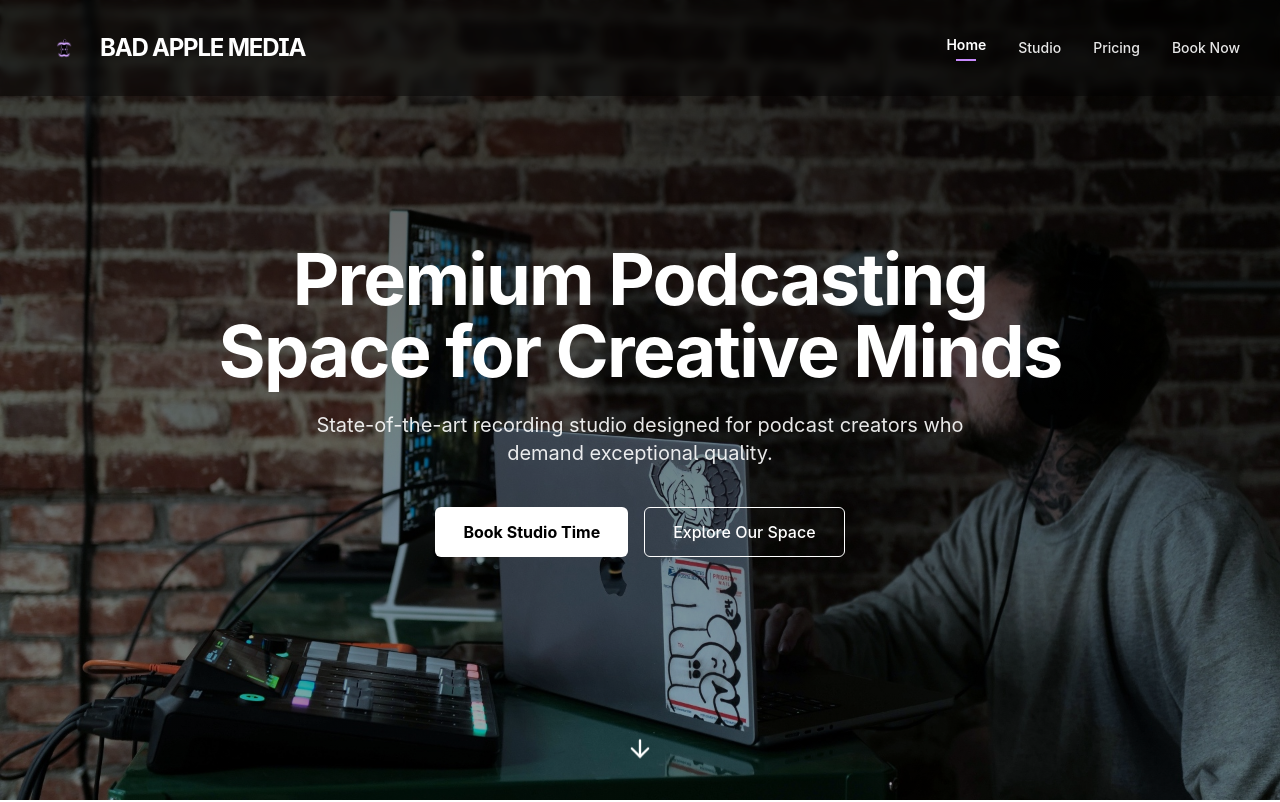
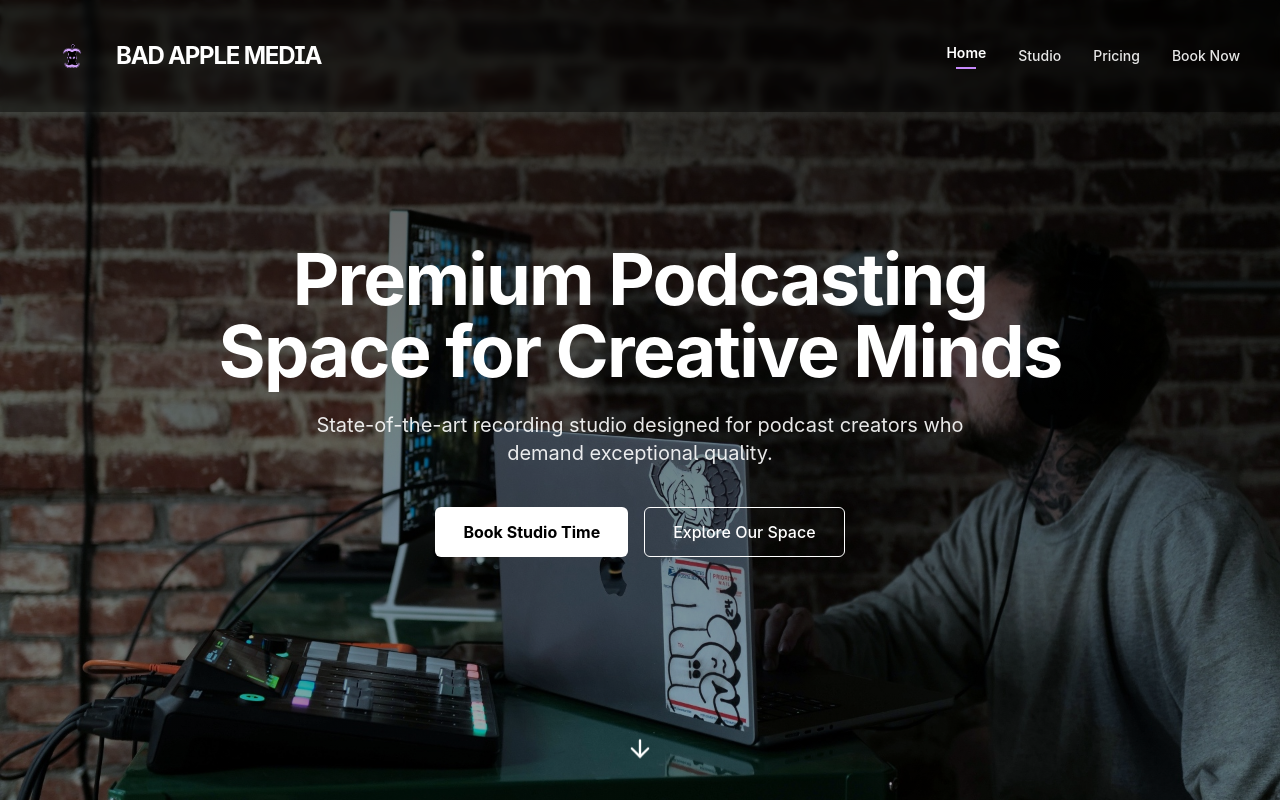
Before and after one commit to calvinbeighle/badapplemediawebsite, a React (Vite) app: page / in a window 1280 px wide. Shown: the top 802 px of the page. Built offline with nearby package versions, Linux system fonts and the light colour scheme.

Commit message:
Increase logo size
Increase the size of the logo to improve visibility.
</prompt>

```diff
--- a/index.html
+++ b/index.html
@@ -8,7 +8,7 @@
     <meta name="description" content="Lovable Generated Project" />
     <meta name="author" content="Lovable" />
     <meta property="og:image" content="/og-image.png" />
-    <link rel="icon" type="image/png" href="/lovable-uploads/fd7998ba-9e01-4cd3-a65c-c9b4f32dc072.png" />
+    <link rel="icon" type="image/png" href="/lovable-uploads/fd7998ba-9e01-4cd3-a65c-c9b4f32dc072.png" sizes="64x64" />
   </head>
 
   <body>
--- a/src/components/Logo.tsx
+++ b/src/components/Logo.tsx
@@ -7,7 +7,7 @@ interface LogoProps {
   showText?: boolean;
 }
 
-const Logo = ({ className, size = 48, showText = true }: LogoProps) => {
+const Logo = ({ className, size = 64, showText = true }: LogoProps) => {
   return (
     <Link to="/" className={`flex items-center gap-3 transition-opacity hover:opacity-80 ${className}`}>
       <img
--- a/src/components/Navbar.tsx
+++ b/src/components/Navbar.tsx
@@ -40,7 +40,7 @@ const Navbar = () => {
       )}
     >
       <div className="max-w-7xl mx-auto flex items-center justify-between">
-        <Logo size={48} />
+        <Logo size={64} />
 
         {/* Desktop Menu */}
         <nav className="hidden md:flex items-center space-x-8">
```
